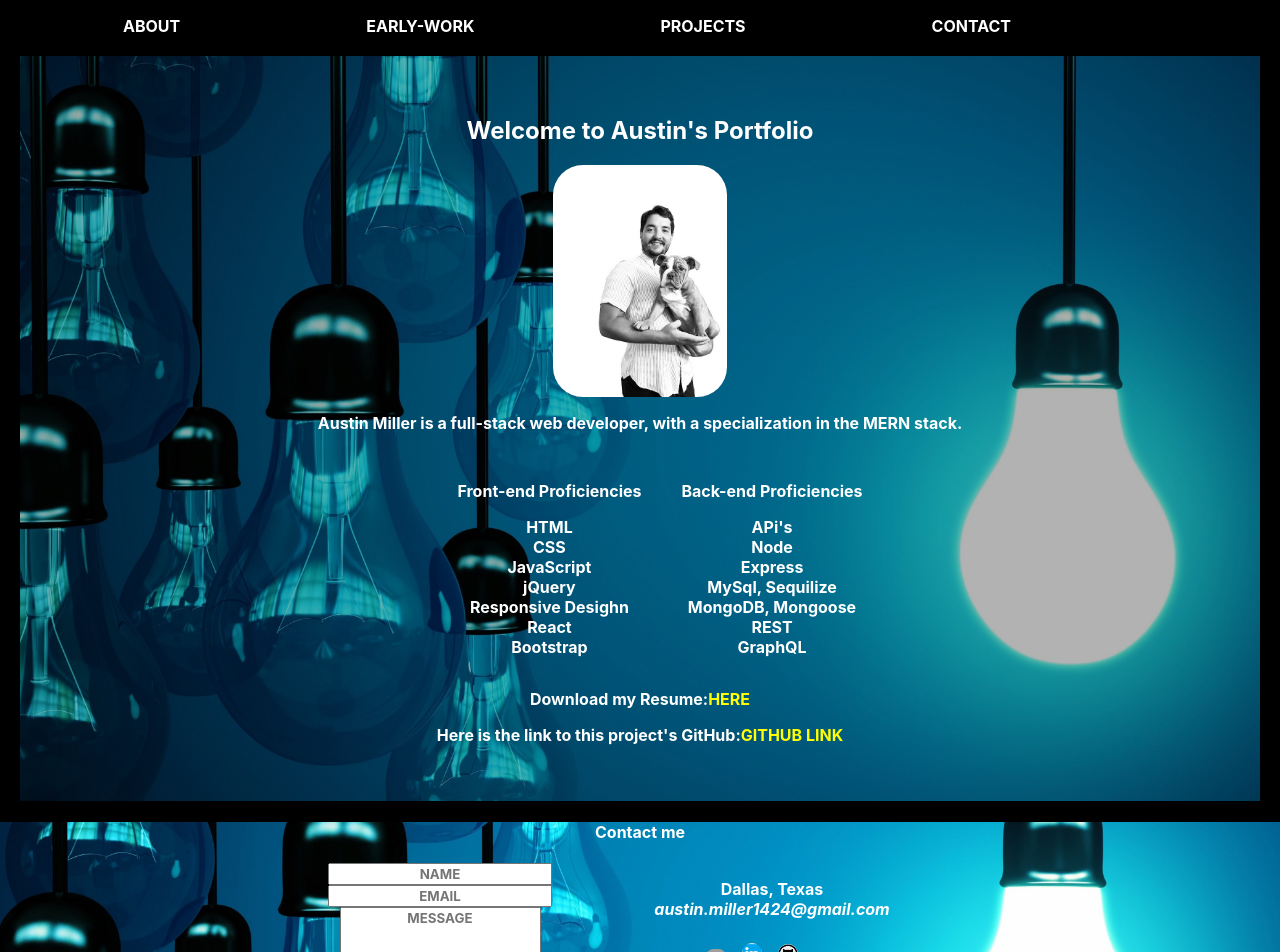
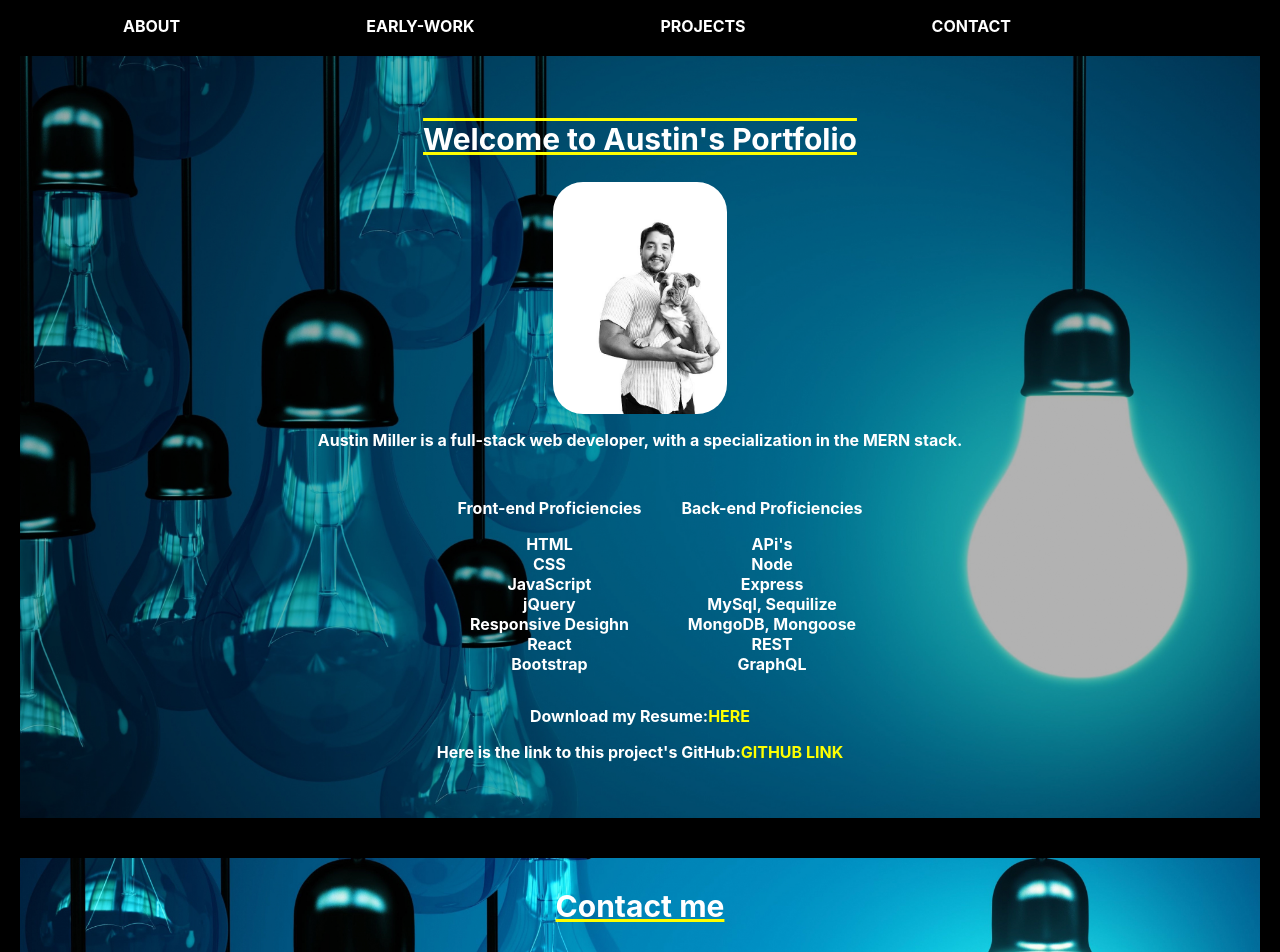
Before and after one commit to Auzz24/austinsPortfolio, a React (Create React App) app: page / in a window 1280 px wide. Shown: the top 952 px of the page. Built offline with nearby package versions, Linux system fonts and the light colour scheme; grey boxes are pictures that could not be loaded.

Commit message:
fixed margin in contact me, and fixed contact heading, added yellow undelines to all headings

```diff
--- a/src/index.css
+++ b/src/index.css
@@ -81,7 +81,9 @@ img {
 }
 
 #underline{
-  text-decoration: underline;
+  text-decoration: underline yellow;
+  padding-top: 30px;
+  font-size: 20px;
 }
 
 #aboutMeDiv {
@@ -91,6 +93,12 @@ img {
   background-size: cover;
   background-position: center center;
   margin: 20px;
+}
+
+#aboutMeDiv h2{
+  font-size: 30px;
+  text-decoration: var(--secondary-color);
+  text-decoration: underline overline yellow;
 }
 
 #proficiencies{
@@ -137,6 +145,12 @@ img {
   margin: 20px;
 }
 
+#earlyWork h2{
+  font-size: 30px;
+  text-decoration: var(--secondary-color);
+  text-decoration: underline yellow;
+}
+
 
 #earlyWork img:hover {
   filter: blur(4px);
@@ -170,6 +184,12 @@ padding: 40px;
   margin: 20px;
 }
 
+#project h2{
+  font-size: 30px;
+  text-decoration: var(--secondary-color);
+  text-decoration: underline yellow;
+}
+
 #project img:hover {
   filter: blur(4px);
   }
@@ -186,6 +206,14 @@ padding: 40px;
   background-size: cover;
   background-position: center center;
   padding-bottom: 10px;
+  margin: 20px;
+}
+
+#contactBackground h1{
+      font-size: 30px;
+      text-decoration: var(--secondary-color);
+      text-decoration: underline yellow;
+      padding-top: 30px;
 }
 
 #contact-form {
```
